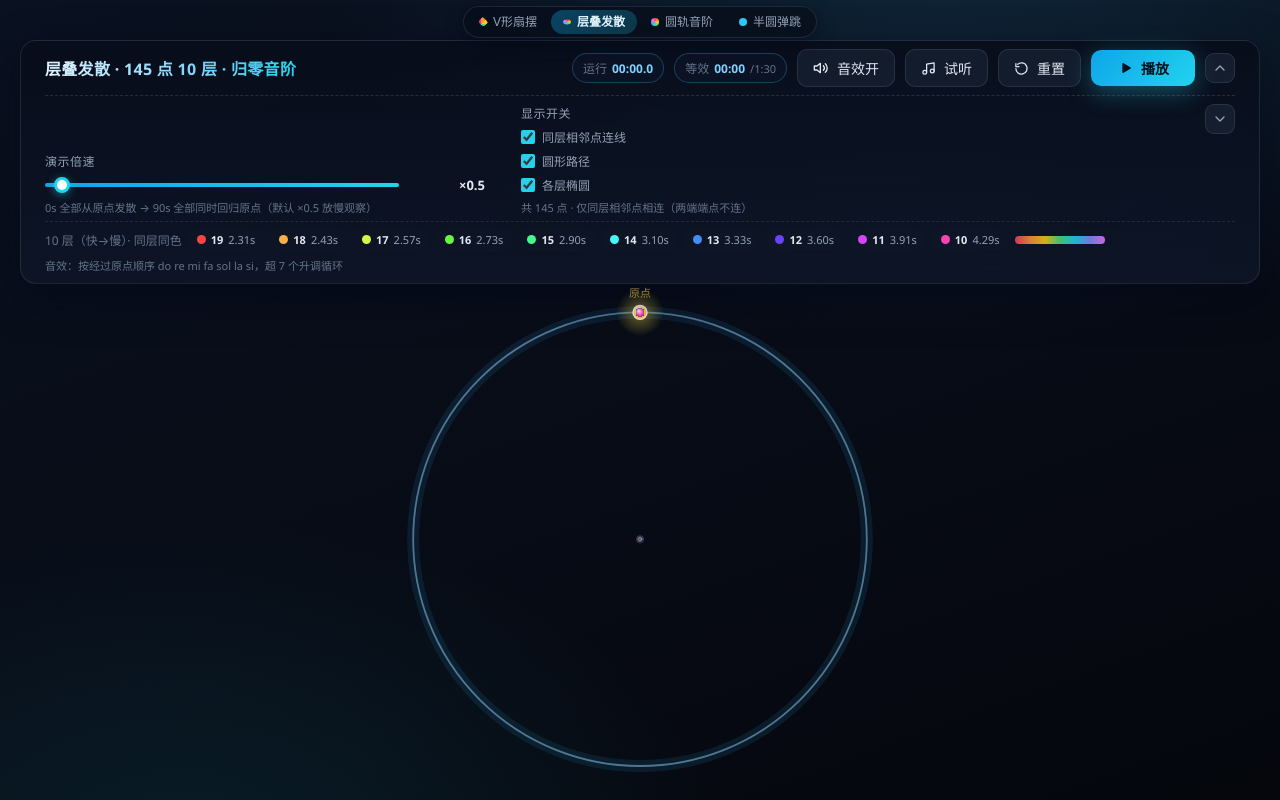
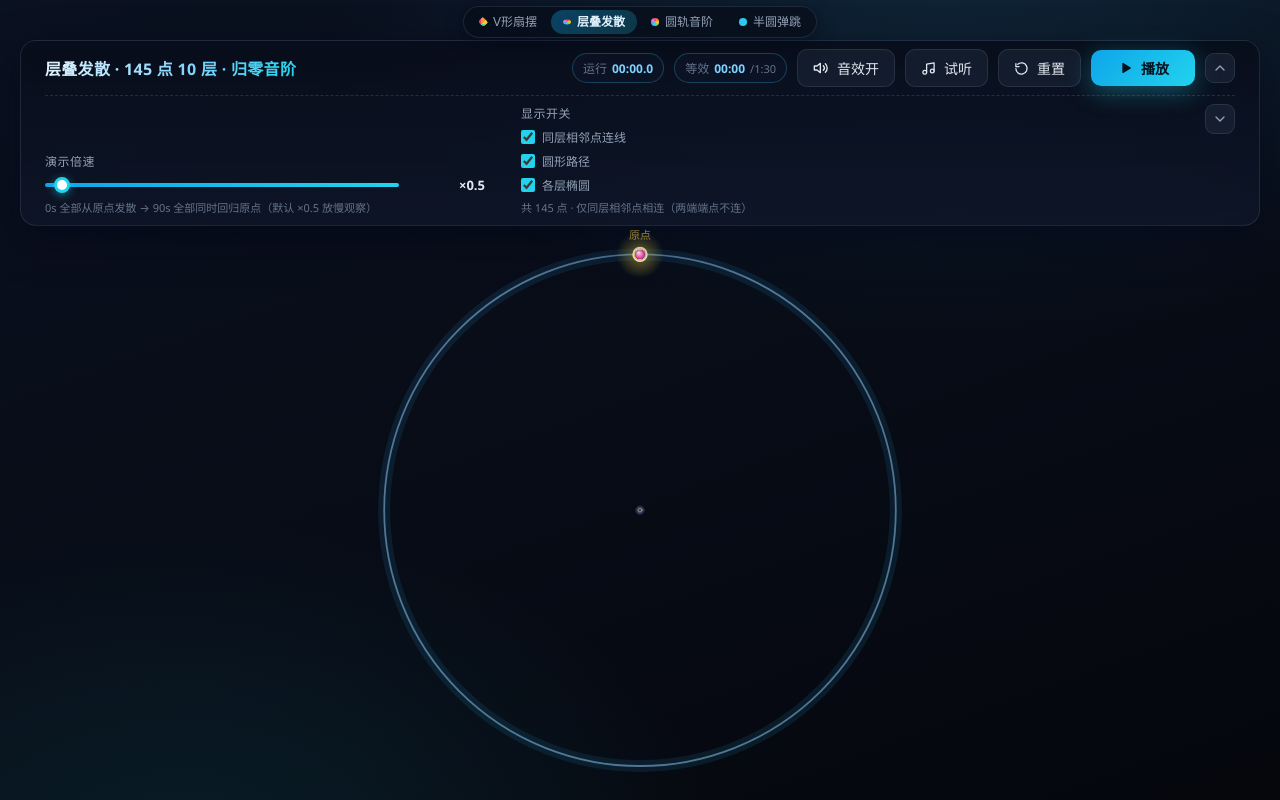
Before and after one commit to honelone/sim, a Vue app: page / in a window 1280 px wide. Built offline with nearby package versions, Linux system fonts and the light colour scheme.

Commit message:
refactor: 移除底部控制栏中的图例行
移除 EllipseSwarmSim、FanBounceSim 和 OrbitHarmonySim 中的图例显示及相关样式和状态逻辑。

```diff
--- a/src/components/EllipseSwarmSim.vue
+++ b/src/components/EllipseSwarmSim.vue
@@ -840,7 +840,7 @@ if (AUDIO_DEBUG) {
         </button>
       </div>
 
-      <!-- 第二、三行：原底部控制栏（控制项 + 图例） -->
+      <!-- 第二行：原底部控制栏（控制项） -->
       <section v-if="panelOpen" class="dock-body">
         <div class="panel-row controls-row">
           <div class="pgroup grow">
@@ -870,22 +870,6 @@ if (AUDIO_DEBUG) {
           <button class="icon-btn collapse" title="收起底部控制栏" @click="panelOpen = false">
             <svg viewBox="0 0 24 24" width="16" height="16" fill="none" stroke="currentColor" stroke-width="2" stroke-linecap="round" stroke-linejoin="round"><path d="m6 9 6 6 6-6" /></svg>
           </button>
-        </div>
-
-        <div class="panel-row legend-row">
-          <span class="lg-title">10 层（快→慢）· 同层同色</span>
-          <span
-            v-for="L in LAYERS"
-            :key="L.k"
-            class="lg-chip"
-            :title="`第 ${L.k} 层：${L.count} 个点均匀分布 · 90s 内弹射 ${2 * L.count + 1} 段并回到原点 · 相邻两次碰撞间隔 ${L.hit.toFixed(2)}s · 层内速率比 最快/最慢 = ${(L.rateMax / Math.max(L.rateMin, 1e-6)).toFixed(1)}∶1`"
-          >
-            <i class="lg-dot" :style="{ background: L.color }"></i>
-            <b>{{ L.count }}</b>
-            <em>{{ L.hit.toFixed(2) }}s</em>
-          </span>
-          <span class="rainbow" title="10 层按彩虹色序着色（红→橙→黄→绿→青→蓝→紫）"></span>
-          <span class="lg-note">音效：按经过原点顺序 do re mi fa sol la si，超 7 个升调循环</span>
         </div>
       </section>
 
@@ -1145,12 +1129,6 @@ if (AUDIO_DEBUG) {
   flex-wrap: wrap;
 }
 .panel-row .collapse { margin-left: auto; align-self: flex-start; flex: none; }
-.legend-row {
-  align-items: center;
-  gap: 6px;
-  padding-top: 6px;
-  border-top: 1px dashed rgba(148, 163, 184, 0.16);
-}
 .panel-fab {
   align-self: flex-end;
   margin: 0 0 9px;
@@ -1251,34 +1229,6 @@ output {
 }
 .tick input { accent-color: #22d3ee; width: 14px; height: 14px; cursor: pointer; }
 
-/* 图例 */
-.lg-title { font-size: 12px; color: var(--text-3); white-space: nowrap; flex: none; }
-.lg-chip {
-  display: inline-flex;
-  align-items: center;
-  gap: 5px;
-  padding: 3px 8px;
-  border-radius: 999px;
-  border: 1px solid transparent;
-  background: rgba(15, 23, 42, 0.4);
-  font-size: 11px;
-  color: var(--text-2);
-  cursor: default;
-  white-space: nowrap;
-}
-.lg-dot { width: 9px; height: 9px; border-radius: 50%; flex: none; }
-.lg-chip b { font-weight: 600; color: var(--text-1); }
-.lg-chip em { font-style: normal; color: var(--text-2); }
-.rainbow {
-  width: 90px;
-  height: 8px;
-  border-radius: 999px;
-  flex: none;
-  background: linear-gradient(90deg, #f43f5e, #fb923c, #facc15, #4ade80, #22d3ee, #818cf8, #e879f9);
-  opacity: 0.85;
-}
-.lg-note { font-size: 11px; color: var(--text-3); white-space: nowrap; }
-
 @media (max-width: 1440px) { .dock-head .note-chip { display: none; } }
 @media (max-width: 1320px) { .dock-head .pass-chip { display: none; } }
 @media (max-width: 1280px) { .dock-head .audio-state { display: none; } }
--- a/src/components/FanBounceSim.vue
+++ b/src/components/FanBounceSim.vue
@@ -1004,7 +1004,7 @@ if (AUDIO_DEBUG) {
         </button>
       </div>
 
-        <!-- 第二、三行：原底部控制栏（控制项 + 图例） -->
+        <!-- 第二行：原底部控制栏（控制项） -->
         <section v-if="panelOpen" class="dock-body">
         <div class="panel-row controls-row">
           <div class="pgroup">
@@ -1068,23 +1068,6 @@ if (AUDIO_DEBUG) {
             <svg viewBox="0 0 24 24" width="16" height="16" fill="none" stroke="currentColor" stroke-width="2" stroke-linecap="round" stroke-linejoin="round"><path d="m6 9 6 6 6-6" /></svg>
           </button>
         </div>
-
-        <div class="panel-row legend-row">
-          <span class="lg-title">点序 → 颜色（彩虹循环）与撞线音高（每 7 点升一调）</span>
-          <span
-            v-for="d in meta"
-            :key="d.num"
-            class="lg-chip"
-            :class="{ on: activeIdx === d.i }"
-            :title="d.title"
-            @mouseenter="activeIdx = d.i"
-            @mouseleave="activeIdx = -1"
-          >
-            <i class="lg-dot" :style="{ background: d.color }"></i>
-            <b>{{ d.num }}</b>
-            <em>{{ d.disp }}</em>
-          </span>
-        </div>
       </section>
 
       <button v-else class="panel-fab" title="展开底部控制栏" @click="panelOpen = true">
@@ -1439,16 +1422,6 @@ if (AUDIO_DEBUG) {
   flex-wrap: wrap;
 }
 .panel-row .collapse { margin-left: auto; align-self: flex-start; flex: none; }
-.legend-row {
-  align-items: center;
-  gap: 6px;
-  padding-top: 6px;
-  border-top: 1px dashed rgba(148, 163, 184, 0.16);
-  max-height: 104px;
-  overflow-y: auto;
-  scrollbar-width: none;
-}
-.legend-row::-webkit-scrollbar { display: none; }
 .panel-fab {
   align-self: flex-end;
   margin: 0 0 9px;
@@ -1568,43 +1541,6 @@ output {
   cursor: pointer;
 }
 
-/* 图例 */
-.lg-title {
-  font-size: 12px;
-  color: var(--text-3);
-  white-space: nowrap;
-  flex: none;
-}
-.lg-chip {
-  display: inline-flex;
-  align-items: center;
-  gap: 5px;
-  padding: 3px 8px;
-  border-radius: 999px;
-  border: 1px solid transparent;
-  background: rgba(15, 23, 42, 0.4);
-  font-size: 11px;
-  color: var(--text-2);
-  cursor: default;
-  white-space: nowrap;
-  transition: all 0.18s;
-}
-.lg-dot {
-  width: 9px;
-  height: 9px;
-  border-radius: 50%;
-  flex: none;
-}
-.lg-chip b { font-weight: 600; color: var(--text-1); }
-.lg-chip em { font-style: normal; color: var(--text-2); }
-.lg-chip.on {
-  transform: scale(1.1);
-  border-color: rgba(255, 255, 255, 0.55);
-  box-shadow: 0 0 10px rgba(125, 211, 252, 0.35);
-  background: rgba(56, 189, 248, 0.16);
-}
-.lg-chip.on em { color: #fff; }
-
 @media (max-width: 1520px) {
   .dock-head .seek-btn { display: none; }
 }
--- a/src/components/OrbitHarmonySim.vue
+++ b/src/components/OrbitHarmonySim.vue
@@ -59,7 +59,6 @@ const panelOpen = ref(true)
 const showChord = ref(true)        // 是否绘制点间连线
 const showSpoke = ref(true)        // 是否绘制点-原点连线
 const lastNote = ref(null)         // 最近一次经过原点奏响的音符
-const activeIdx = ref(-1)          // 当前高亮（图例/提示）的点索引
 
 const dirSign = computed(() => (direction.value === 'ccw' ? 1 : -1))
 const directionText = computed(() => (direction.value === 'ccw' ? '逆时针' : '顺时针'))
@@ -80,7 +79,6 @@ let pendingNotes = []          // ctx 未就绪时排队待补发的音符
 let resumePromise = null
 let audioRetryTimer = 0
 let noticeTimer = 0
-let highlightTimer = 0
 let lastResumeProbe = 0
 const audioStats = { builds: 0, unlockCalls: 0, notesScheduled: 0, notesFlushed: 0, noteAttempts: 0, passes: 0 }
 
@@ -149,7 +147,6 @@ function reset() {
   timeReal.value = '00:00.0'
   timeVirt.value = '00:00.0'
   lastNote.value = null
-  activeIdx.value = -1
 }
 
 function togglePlay() {
@@ -364,9 +361,6 @@ function triggerPass(i) {
   sim.ripples.push({ x: ox, y: oy, age: 0, h: DOTS[i].h })
   if (sim.ripples.length > 20) sim.ripples.shift()
   lastNote.value = { num: DOTS[i].num, name: DOTS[i].name, color: DOTS[i].color, title: DOTS[i].title }
-  activeIdx.value = DOTS[i].i
-  clearTimeout(highlightTimer)
-  highlightTimer = setTimeout(() => { activeIdx.value = -1 }, 420)
 }
 
 function updateSim(dt) {
@@ -610,7 +604,6 @@ onBeforeUnmount(() => {
   window.removeEventListener('keydown', onUserGesture)
   clearTimeout(audioRetryTimer)
   clearTimeout(noticeTimer)
-  clearTimeout(highlightTimer)
   if (audioCtx && audioCtx.state !== 'closed') {
     audioCtx.close().catch(() => {})
     audioCtx = null
@@ -729,7 +722,7 @@ if (AUDIO_DEBUG) {
         </button>
       </div>
 
-      <!-- 第二、三行：原底部控制栏（控制项 + 图例） -->
+      <!-- 第二行：原底部控制栏（控制项） -->
       <section v-if="panelOpen" class="dock-body">
         <div class="panel-row controls-row">
           <div class="pgroup">
@@ -783,21 +776,6 @@ if (AUDIO_DEBUG) {
           <button class="icon-btn collapse" title="收起底部控制栏" @click="panelOpen = false">
             <svg viewBox="0 0 24 24" width="16" height="16" fill="none" stroke="currentColor" stroke-width="2" stroke-linecap="round" stroke-linejoin="round"><path d="m6 9 6 6 6-6" /></svg>
           </button>
-        </div>
-
-        <div class="panel-row legend-row">
-          <span class="lg-title">音高分配（回到原点奏响）</span>
-          <span
-            v-for="d in DOTS"
-            :key="d.num"
-            class="lg-chip"
-            :class="{ on: activeIdx === d.i }"
-            :title="`第 ${d.num} 点：60s 运行 ${d.num} 圈 · 音符 ${d.title}`"
-          >
-            <i class="lg-dot" :style="{ background: d.color }"></i>
-            <b>{{ d.num }}</b>
-            <em>{{ d.name }}</em>
-          </span>
         </div>
       </section>
 
@@ -1103,12 +1081,6 @@ if (AUDIO_DEBUG) {
   flex-wrap: wrap;
 }
 .panel-row .collapse { margin-left: auto; align-self: flex-start; flex: none; }
-.legend-row {
-  align-items: center;
-  gap: 6px;
-  padding-top: 6px;
-  border-top: 1px dashed rgba(148, 163, 184, 0.16);
-}
 .panel-fab {
   align-self: flex-end;
   margin: 0 0 9px;
@@ -1219,42 +1191,6 @@ output {
   cursor: pointer;
 }
 
-/* 音高图例 */
-.lg-title {
-  font-size: 12px;
-  color: var(--text-3);
-  white-space: nowrap;
-}
-.lg-chip {
-  display: inline-flex;
-  align-items: center;
-  gap: 5px;
-  padding: 3px 8px;
-  border-radius: 999px;
-  border: 1px solid transparent;
-  background: rgba(15, 23, 42, 0.4);
-  font-size: 11px;
-  color: var(--text-2);
-  cursor: default;
-  white-space: nowrap;
-  transition: all 0.18s;
-}
-.lg-dot {
-  width: 9px;
-  height: 9px;
-  border-radius: 50%;
-  flex: none;
-}
-.lg-chip b { font-weight: 600; color: var(--text-1); }
-.lg-chip em { font-style: normal; color: var(--text-2); }
-.lg-chip.on {
-  transform: scale(1.12);
-  border-color: rgba(255, 255, 255, 0.55);
-  box-shadow: 0 0 10px rgba(125, 211, 252, 0.35);
-  background: rgba(56, 189, 248, 0.16);
-}
-.lg-chip.on em { color: #fff; }
-
 @media (max-width: 1440px) {
   .dock-head .note-chip { display: none; }
 }
```
